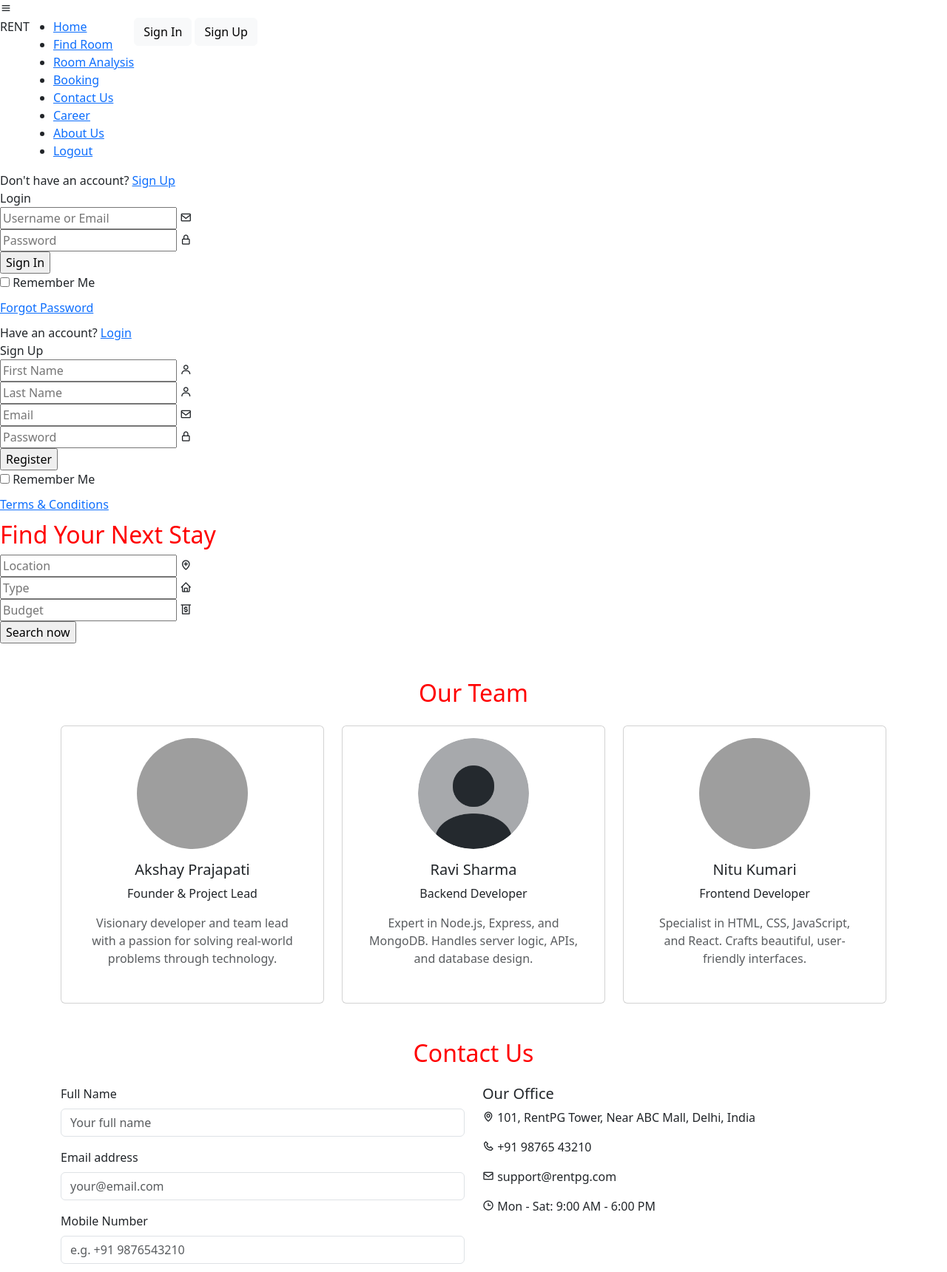
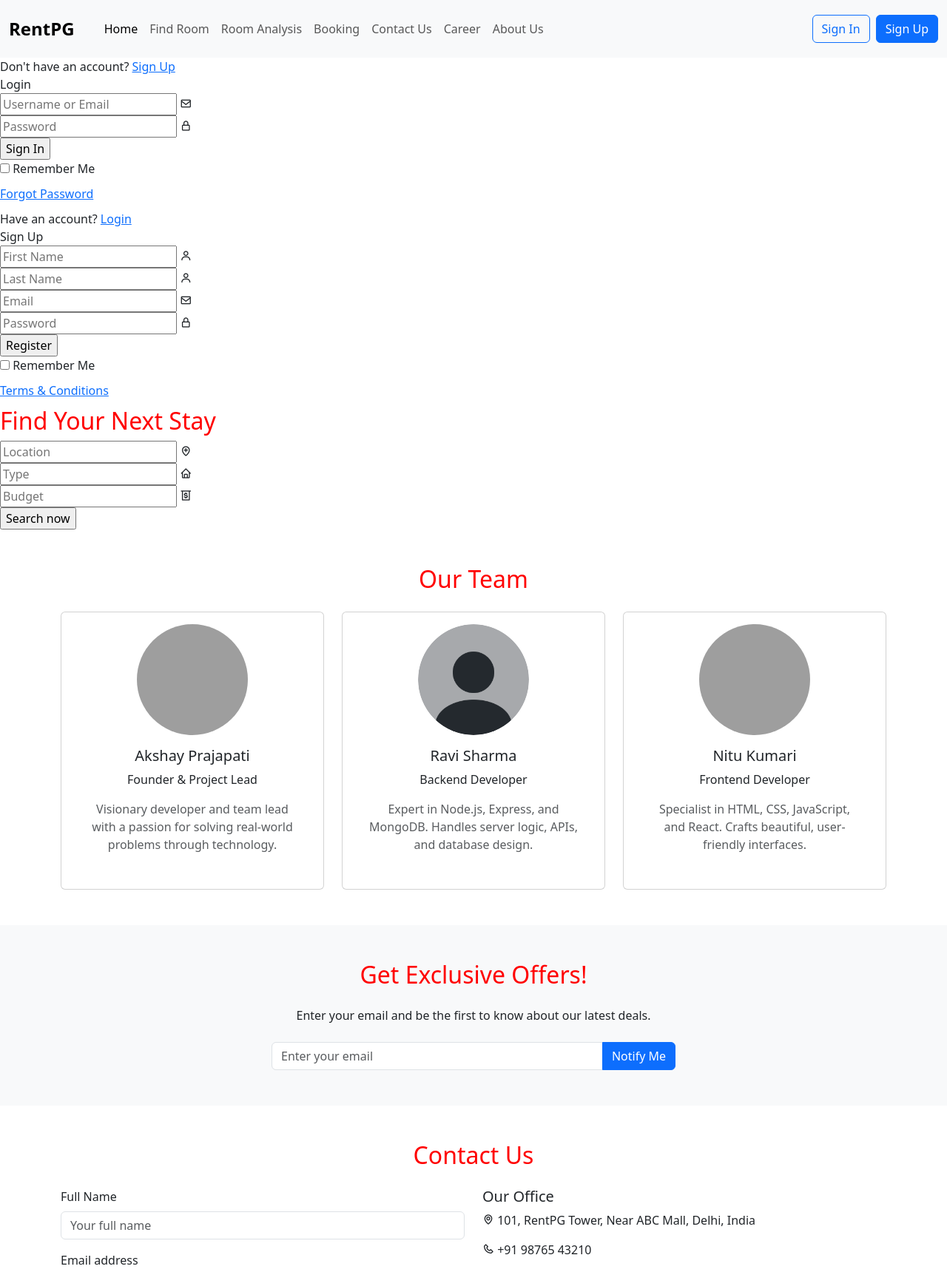
Before and after one commit to nishuyadav421/rentpglive, a Flask app: page / in a window 1280 px wide. Shown: the top 1720 px of the page at 74% size. Run offline with Flask 3, Linux system fonts and the light colour scheme; grey boxes are pictures that could not be loaded.

Commit message:
done menu and add some extra page on the website

```diff
--- a/app.py
+++ b/app.py
@@ -1,10 +1,12 @@
 from flask import Flask
 from routes.main import init_main_routes
 from routes.user import init_user_routes
+from routes.page import init_page_routes
 
 app = Flask(__name__)
 init_main_routes(app)
 init_user_routes(app)
+init_page_routes(app)
 
 if __name__ == '__main__':
     app.run(debug=True)
--- a/static/js/index.js
+++ b/static/js/index.js
@@ -1,5 +1,16 @@
 const inputSearch = document.querySelector('.inputSearch');
+const loginBtn = document.getElementById('loginBtn');
+const registerBtn = document.getElementById('registerBtn');
 
 inputSearch.addEventListener('click', () => {
     inputSearch.style.backgroundColor = 'red';
 });
+
+loginBtn.addEventListener('click', () => {
+    alert('Login route hit successfully!')
+
+});
+
+registerBtn.addEventListener('click', () => {
+    alert('Register route hit successfully!')
+});
--- a/templates/index.html
+++ b/templates/index.html
@@ -10,33 +10,40 @@
 </head>
 <body>
 
-    <div class="nav-menu-btn">
-        <i class="bx bx-menu" onclick="myMenuFunction()"></i>
-    </div>
+    <nav class="navbar navbar-expand-lg navbar-light bg-light py-3">
+        <div class="container-fluid">
 
-    <div class="wrapper">
-        <nav class="nav">
-            <div class="nav-logo">
-                <p>RENT</p>
+          <!-- Brand -->
+          <a class="navbar-brand fw-bold fs-4" href="#">RentPG</a>
+
+          <!-- Toggler for mobile -->
+          <button class="navbar-toggler" type="button" data-bs-toggle="collapse" data-bs-target="#navbarNav">
+            <span class="navbar-toggler-icon"></span>
+          </button>
+
+          <!-- Menu + Buttons -->
+          <div class="collapse navbar-collapse" id="navbarNav">
+
+            <!-- Navigation Links -->
+            <ul class="navbar-nav me-auto mb-2 mb-lg-0 ms-lg-3">
+              <li class="nav-item"><a class="nav-link active" href="/">Home</a></li>
+              <li class="nav-item"><a class="nav-link" href="/find-room">Find Room</a></li>
+              <li class="nav-item"><a class="nav-link" href="/room-analysis">Room Analysis</a></li>
+              <li class="nav-item"><a class="nav-link" href="/booking">Booking</a></li>
+              <li class="nav-item"><a class="nav-link" href="/contact">Contact Us</a></li>
+              <li class="nav-item"><a class="nav-link" href="/career">Career</a></li>
+              <li class="nav-item"><a class="nav-link" href="/about">About Us</a></li>
+
+            </ul>
+
+            <!-- Sign In / Sign Up Buttons -->
+            <div class="d-flex gap-2">
+              <button class="btn btn-outline-primary" id="loginBtn">Sign In</button>
+              <button class="btn btn-primary" id="registerBtn" >Sign Up</button>
             </div>
-            <div class="nav-menu" id="navMenu">
-                <ul>
-                    <li><a href="#" class="link active">Home</a></li>
-                    <li><a href="#" class="link">Find Room</a></li>
-                    <li><a href="#" class="link">Room Analysis</a></li>
-                    <li><a href="#" class="link">Booking</a></li>
-                    <li><a href="#" class="link">Contact Us</a></li>
-                    <li><a href="#" class="link">Career</a></li>
-                    <li><a href="#" class="link">About Us</a></li>
-                    <li><a href="#" class="link">Logout</a></li>
-                </ul>
-            </div>
-            <div class="nav-button">
-                <button class="btn btn-light" id="loginBtn" onclick="login()">Sign In</button>
-                <button class="btn btn-light" id="registerBtn" onclick="register()">Sign Up</button>
-            </div>
-        </nav>
-    </div>
+          </div>
+        </div>
+      </nav>
 
         <!-- Login Form -->
         <div class="form-box">
@@ -171,6 +178,22 @@
     </div>
 </section>
 
+<!-- Newsletter Section -->
+<section class="bg-light py-5">
+    <div class="container text-center">
+      <h2 class="mb-4">Get Exclusive Offers!</h2>
+      <p class="mb-4">Enter your email and be the first to know about our latest deals.</p>
+
+      <form class="row justify-content-center" onsubmit="notifyUser(event)">
+        <div class="col-md-6 col-sm-8">
+          <div class="input-group">
+            <input type="email" class="form-control" placeholder="Enter your email" required>
+            <button class="btn btn-primary" type="submit">Notify Me</button>
+          </div>
+        </div>
+      </form>
+    </div>
+  </section>
     <!-- Contact Us -->
 <section id="contact" class="container my-5">
     <h2 class="text-center mb-4">Contact Us</h2>
@@ -212,15 +235,15 @@
     <!-- Footer -->
     <section class="footer bg-dark text-light py-4" id="footer">
         <div class="footer-links d-flex flex-wrap justify-content-center gap-3 mb-3">
-            <a href="#" class="text-light text-decoration-none">Privacy Policy</a>
-            <a href="#" class="text-light text-decoration-none">Terms & Conditions</a>
-            <a href="#" class="text-light text-decoration-none">Contact Us</a>
-            <a href="#" class="text-light text-decoration-none">About Us</a>
-            <a href="#" class="text-light text-decoration-none">Career</a>
-            <a href="#" class="text-light text-decoration-none">Logout</a>
+            <a href="/privacy" class="text-light text-decoration-none">Privacy Policy</a>
+            <a href="/terms" class="text-light text-decoration-none">Terms & Conditions</a>
+            <a href="/contact" class="text-light text-decoration-none">Contact Us</a>
+            <a href="/about" class="text-light text-decoration-none">About Us</a>
+            <a href="/career" class="text-light text-decoration-none">Career</a>
+            <a href="/logout" class="text-light text-decoration-none">Logout</a>
         </div>
         <div class="footer-credit text-center mb-2">
-            Designed and developed by <a href="#" class="text-warning text-decoration-none">Panlogic Solution Team</a>
+            Designed and developed by <a href="https://www.instagram.com/panlogictech/" class="text-warning text-decoration-none">Panlogic Solution Team</a>
         </div>
         <div class="footer-bottom text-center">
             <p class="mb-0">&copy; 2025 RentPG. All rights reserved.</p>
@@ -228,5 +251,6 @@
     </section>
 
     <script src="{{ url_for('static', filename='js/index.js') }}"></script>
+    <script src="https://cdn.jsdelivr.net/npm/bootstrap@5.3.3/dist/js/bootstrap.bundle.min.js"></script>
 </body>
 </html>
```
Also changed, not shown: routes/page.py (added, +59 -0 lines), routes/user.py (line endings or trailing spaces), 1 other file.
